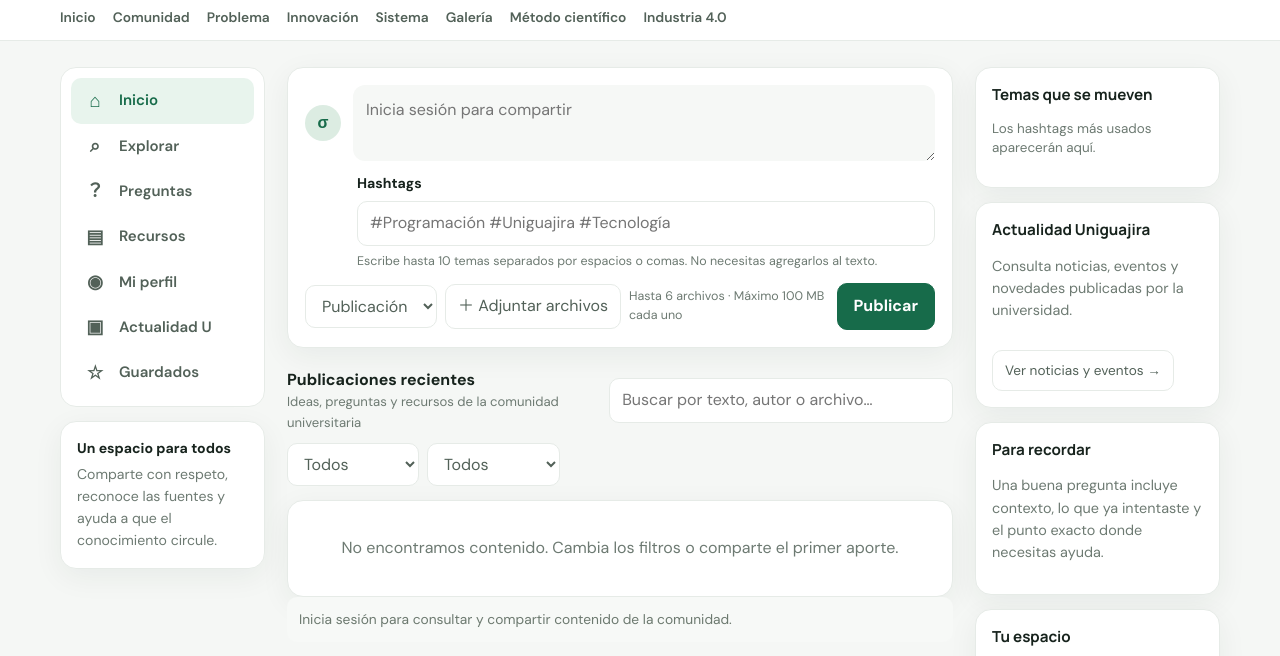
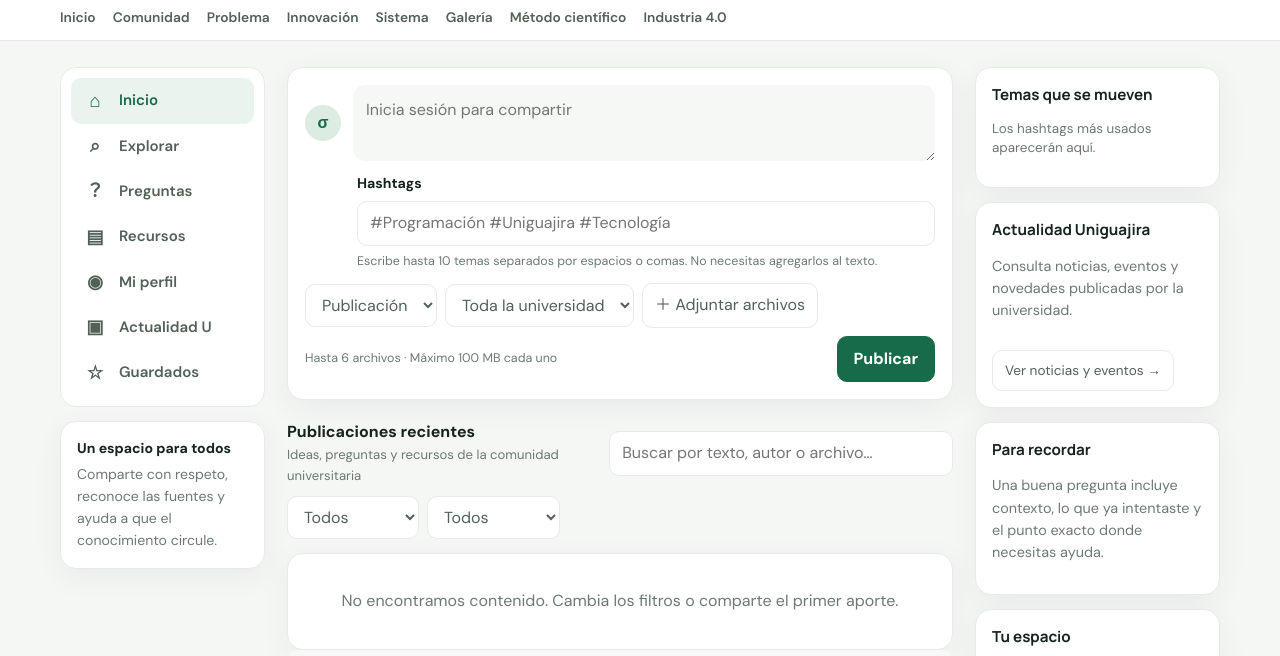
Before and after one commit to jollago/sigma-u, a plain HTML site: page comunidad.html in a window 1280 px wide. Shown: the part 73-729 px from the top of the page. Drawn offline with nearby package versions, Linux system fonts and the light colour scheme.

Commit message:
Add program audience selector to community composer

```diff
--- a/comunidad.html
+++ b/comunidad.html
@@ -9,7 +9,7 @@
 </nav><div class="side-note"><strong>Un espacio para todos</strong>Comparte con respeto, reconoce las fuentes y ayuda a que el conocimiento circule.</div></aside>
 <main class="feed">
 <section class="composer"><div class="composer-head"><div class="avatar" id="composerAvatar">σ</div><textarea id="postText" placeholder="Inicia sesión para compartir con la comunidad" aria-label="Contenido de la publicación" maxlength="10000"></textarea></div>
-<form id="postForm"><div class="composer-hashtags"><label for="postHashtags">Hashtags</label><input id="postHashtags" class="select" type="text" maxlength="200" placeholder="#Programación #Uniguajira #Tecnología" aria-describedby="hashtagHint"><small id="hashtagHint" class="muted">Escribe hasta 10 temas separados por espacios o comas. No necesitas agregarlos al texto.</small></div><div class="composer-tools"><select class="select" id="postType" aria-label="Tipo de publicación"><option>Publicación</option><option>Pregunta</option><option>Noticia</option><option>Recurso</option></select><label class="soft-btn attach-label" for="postFiles">＋ Adjuntar archivos</label><input id="postFiles" class="hidden" type="file" multiple accept="image/*,video/mp4,video/webm,video/quicktime,.pdf,.doc,.docx,.ppt,.pptx,.xls,.xlsx,.txt,.csv,.zip"><span class="muted composer-hint" id="selectedFiles">Hasta 6 archivos · Máximo 100 MB cada uno</span><button class="primary" type="submit">Publicar</button></div></form></section>
+<form id="postForm"><div class="composer-hashtags"><label for="postHashtags">Hashtags</label><input id="postHashtags" class="select" type="text" maxlength="200" placeholder="#Programación #Uniguajira #Tecnología" aria-describedby="hashtagHint"><small id="hashtagHint" class="muted">Escribe hasta 10 temas separados por espacios o comas. No necesitas agregarlos al texto.</small></div><div class="composer-tools"><select class="select" id="postType" aria-label="Tipo de publicación"><option>Publicación</option><option>Pregunta</option><option>Noticia</option><option>Recurso</option></select><select class="select" id="postTargetProgram" aria-label="Dirigir publicación a un programa"><option value="">Toda la universidad</option></select><label class="soft-btn attach-label" for="postFiles">＋ Adjuntar archivos</label><input id="postFiles" class="hidden" type="file" multiple accept="image/*,video/mp4,video/webm,video/quicktime,.pdf,.doc,.docx,.ppt,.pptx,.xls,.xlsx,.txt,.csv,.zip"><span class="muted composer-hint" id="selectedFiles">Hasta 6 archivos · Máximo 100 MB cada uno</span><button class="primary" type="submit">Publicar</button></div></form></section>
 <div class="community-toolbar"><div><strong id="feedHeading">Publicaciones recientes</strong><div class="post-meta">Ideas, preguntas y recursos de la comunidad universitaria</div></div><input id="communitySearch" class="select search-feed" placeholder="Buscar por texto, autor o archivo…" aria-label="Buscar contenido"></div>
 <div class="feed-filters"><select id="feedFilter" class="select" aria-label="Filtrar por tipo"><option>Todos</option><option>Publicación</option><option>Pregunta</option><option>Noticia</option><option>Recurso</option></select><select id="fileFilter" class="select" aria-label="Filtrar por tipo de archivo"><option>Todos</option><option>Imagen</option><option>Video</option><option>Documento</option></select></div>
 <div id="feedList"></div><div class="notice" id="connectionNotice">Conectando con la comunidad…</div>
```
